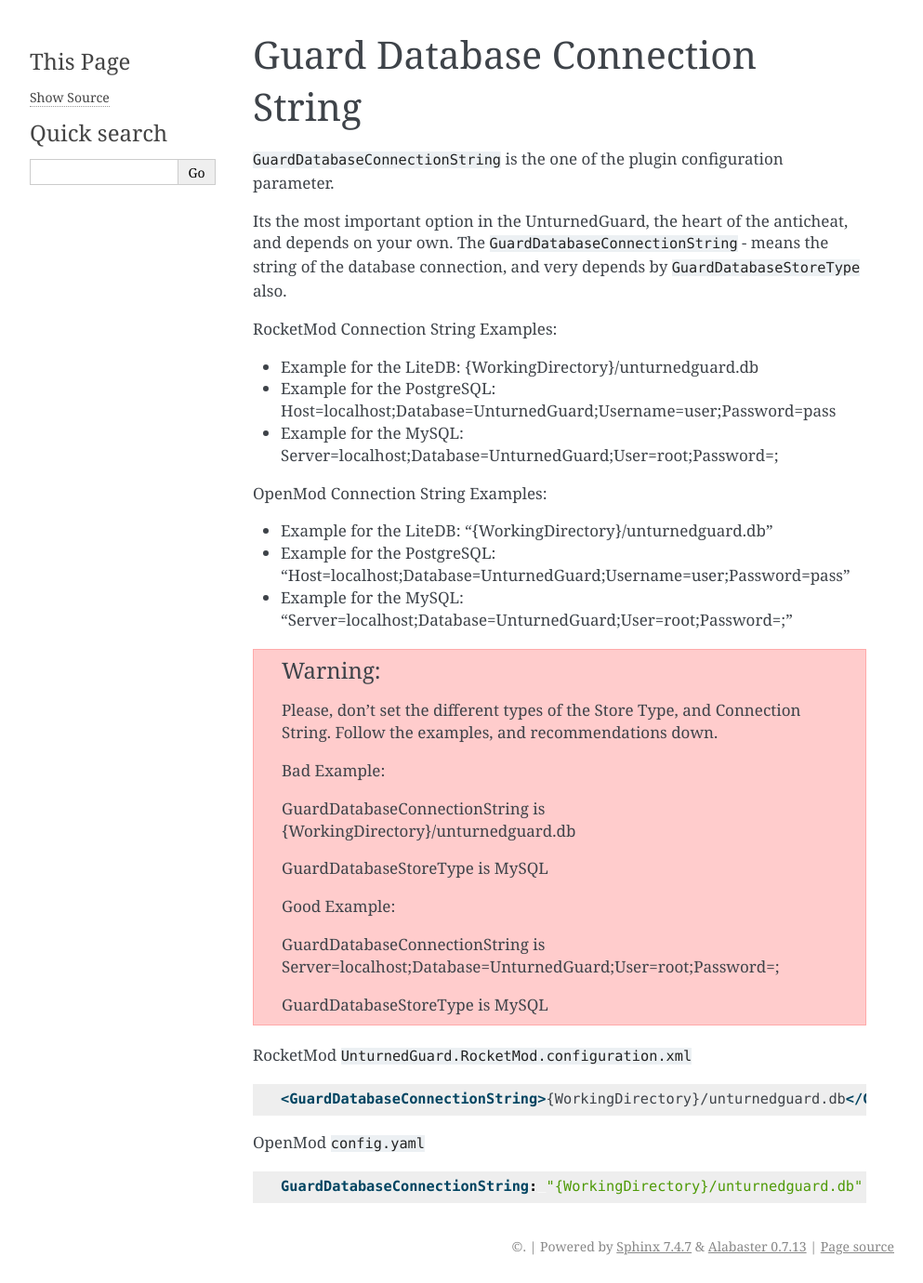
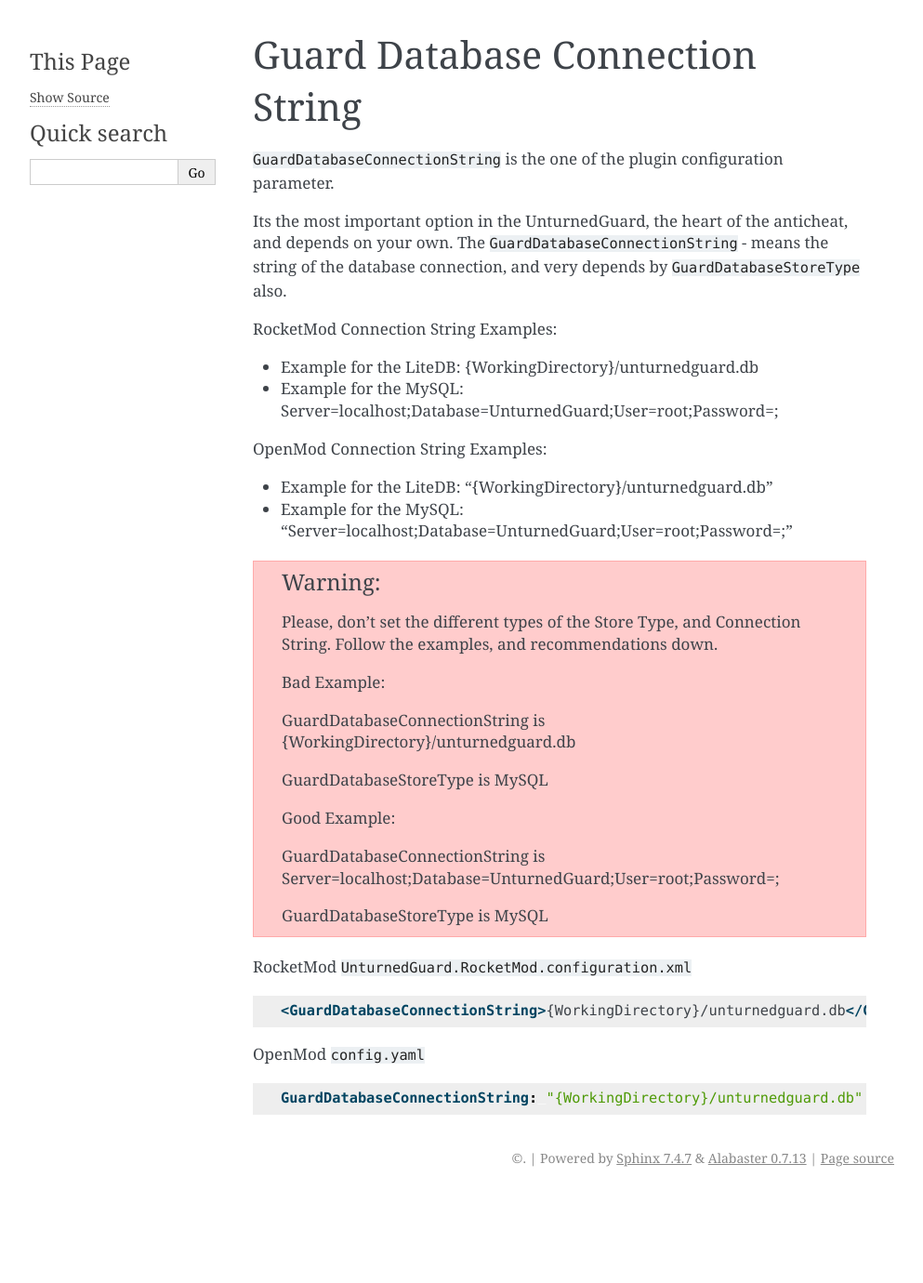
Before and after one commit to UnturnedGuard/UnturnedGuard-docs, a Sphinx documentation site: the page built from docs/unturnedguard-configuration/guard-database-connection-string.rst, in a window 1280 px wide. Shown: the whole page at 93% size, without its empty margins (148-1141 px from the left). Built offline with Sphinx 7.4.7, drawn with Linux system fonts in a browser that asks for light colours; pages that are not in the unit, such as notebooks, are missing from menus; after the commit the page ends 1285 px from its top, so only the background shows below that.

Commit message:
Deprecate PostgreSQL in docs

```diff
--- a/docs/unturnedguard-configuration/guard-database-connection-string.rst
+++ b/docs/unturnedguard-configuration/guard-database-connection-string.rst
@@ -11,16 +11,12 @@ RocketMod Connection String Examples:
 
 - Example for the LiteDB: {WorkingDirectory}/unturnedguard.db
 
-- Example for the PostgreSQL: Host=localhost;Database=UnturnedGuard;Username=user;Password=pass
-
 - Example for the MySQL: Server=localhost;Database=UnturnedGuard;User=root;Password=;
 
 
 OpenMod Connection String Examples:
 
 - Example for the LiteDB: "{WorkingDirectory}/unturnedguard.db"
-
-- Example for the PostgreSQL: "Host=localhost;Database=UnturnedGuard;Username=user;Password=pass"
 
 - Example for the MySQL: "Server=localhost;Database=UnturnedGuard;User=root;Password=;"
 
```
